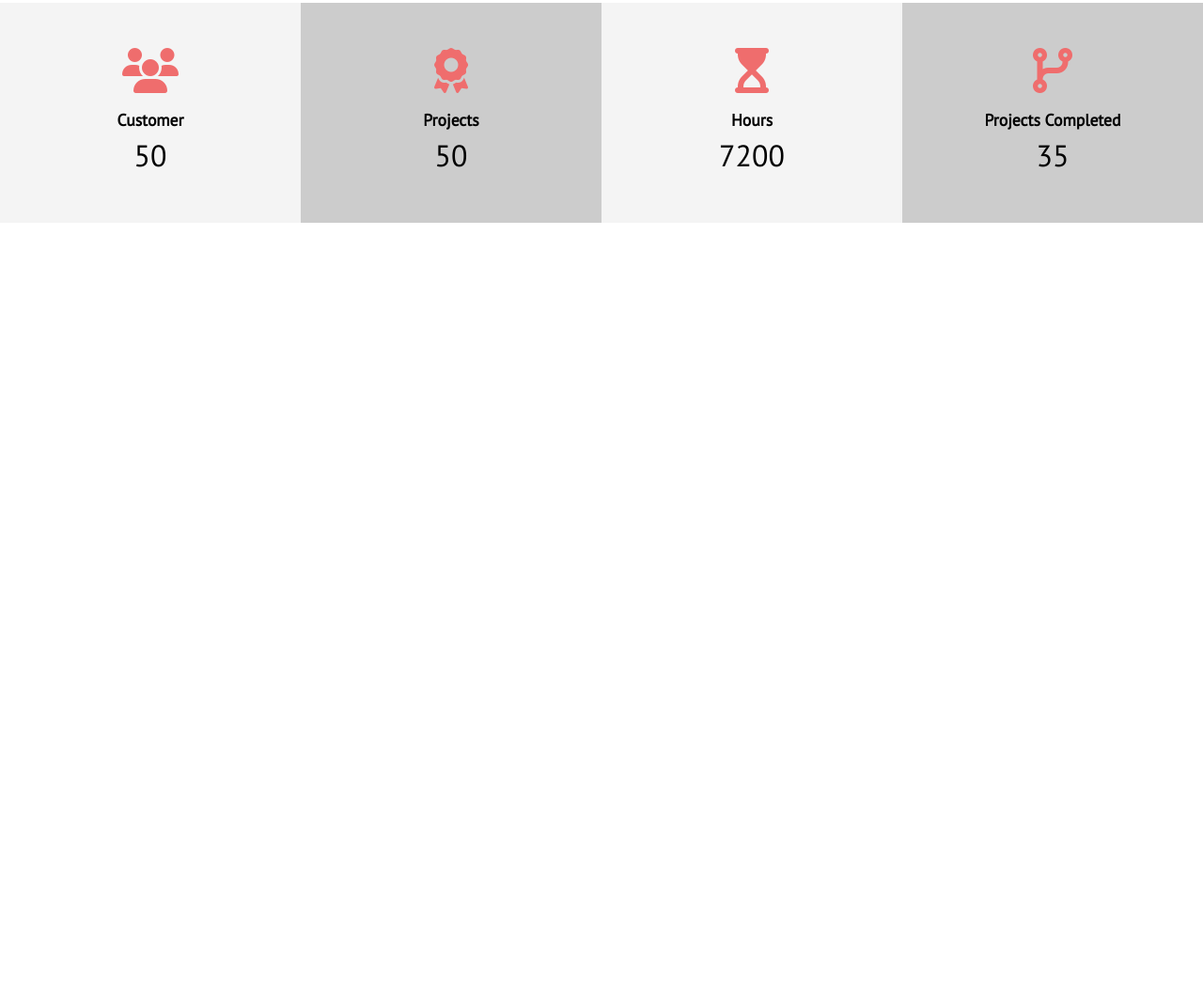
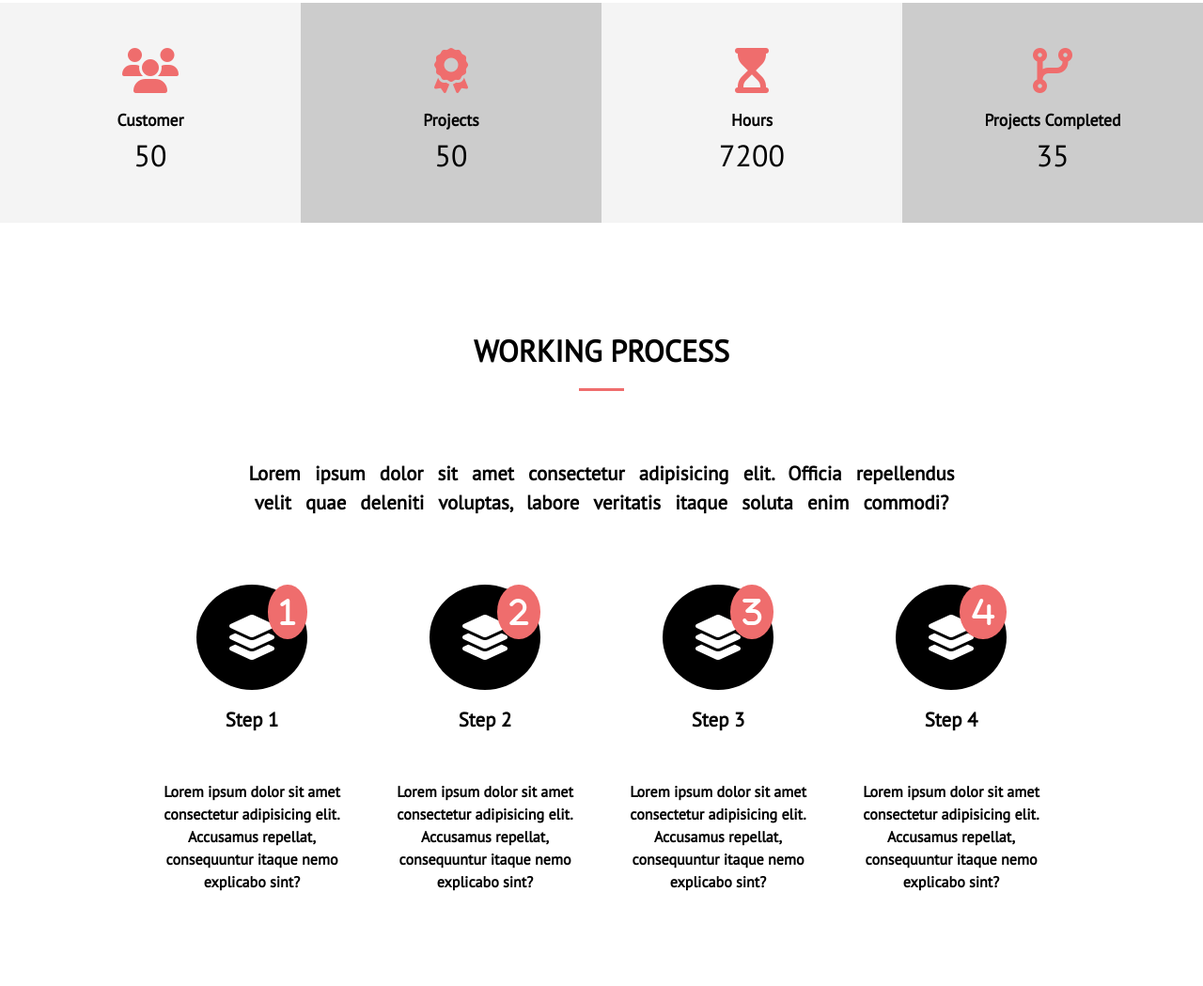
Before and after one commit to secilseleci/freelancer, a website: page public/index.html in a window 1280 px wide. Shown: the part 1796-2845 px from the top of the page at 94% size. Before the commit the page ends 2113 px from the top, so only its background shows below. Drawn offline with nearby package versions, Linux system fonts and the light colour scheme; a web font is replaced by a local one.

Commit message:
working process section is completed

```diff
--- a/public/index.html
+++ b/public/index.html
@@ -136,6 +136,61 @@
       </div>
     </section>
 
+    <!-- Section c -->
+    <section id="home__c" class="text-center py-2">
+      <div class="container">
+        <h2 class="section-title">Working Process</h2>
+        <div class="border-bottom"></div>
+        <div class="lead">
+          Lorem ipsum dolor sit amet consectetur adipisicing elit. Officia
+          repellendus velit quae deleniti voluptas, labore veritatis itaque
+          soluta enim commodi?
+        </div>
+
+        <div class="item-steps">
+          <div class="step">
+            <i class="fa-solid fa-layer-group fa-4x icon"
+              ><div class="step-number">1</div></i
+            >
+            <div class="title">Step 1</div>
+            <div class="text">
+              Lorem ipsum dolor sit amet consectetur adipisicing elit. Accusamus
+              repellat, consequuntur itaque nemo explicabo sint?
+            </div>
+          </div>
+          <div class="step">
+            <i class="fa-solid fa-layer-group fa-4x icon"
+              ><div class="step-number">2</div></i
+            >
+            <div class="title">Step 2</div>
+            <div class="text">
+              Lorem ipsum dolor sit amet consectetur adipisicing elit. Accusamus
+              repellat, consequuntur itaque nemo explicabo sint?
+            </div>
+          </div>
+          <div class="step">
+            <i class="fa-solid fa-layer-group fa-4x icon"
+              ><div class="step-number">3</div></i
+            >
+            <div class="title">Step 3</div>
+            <div class="text">
+              Lorem ipsum dolor sit amet consectetur adipisicing elit. Accusamus
+              repellat, consequuntur itaque nemo explicabo sint?
+            </div>
+          </div>
+          <div class="step">
+            <i class="fa-solid fa-layer-group fa-4x icon"
+              ><div class="step-number">4</div></i
+            >
+            <div class="title">Step 4</div>
+            <div class="text">
+              Lorem ipsum dolor sit amet consectetur adipisicing elit. Accusamus
+              repellat, consequuntur itaque nemo explicabo sint?
+            </div>
+          </div>
+        </div>
+      </div>
+    </section>
     <script src="js/jquery.min.js"></script>
     <script src="js/type-writer.js"></script>
     <script src="js/owl.carousel.js"></script>
--- a/scss/_home.scss
+++ b/scss/_home.scss
@@ -96,4 +96,49 @@
       }
     }
   }
+
+  &__c {
+    .item-steps {
+      display: grid;
+      grid-template-columns: repeat(4, 1fr);
+      gap: 2rem;
+
+      & div {
+        font-weight: bold;
+        margin-bottom: 3rem;
+        font-size: 1rem;
+        & .title {
+          font-size: 1.3rem;
+        }
+      }
+      & i {
+        color: white;
+        position: relative;
+        background-color: black;
+        border-radius: 50%;
+        padding: 2rem;
+        font-size: 3rem;
+        margin-bottom: 1rem;
+        transition: 1s all;
+
+        &:hover {
+          background-color: $primary-color;
+          & .step-number {
+            background-color: black;
+          }
+        }
+
+        & .step-number {
+          color: white;
+          padding: 0.8rem;
+          position: absolute;
+          top: 0;
+          right: 0;
+          font-size: 2rem;
+          border-radius: 50%;
+          background-color: $primary-color;
+        }
+      }
+    }
+  }
 }
--- a/scss/_mobile.scss
+++ b/scss/_mobile.scss
@@ -43,4 +43,24 @@
       }
     }
   }
+
+  // section c
+  #home {
+    &__c {
+      .item-steps {
+        display: grid;
+        grid-template-columns: repeat(1, 1fr);
+        grid-template-rows: repeat(4, 1fr);
+
+        & .text {
+          padding: 0 1rem;
+        }
+
+        & .title {
+          padding: 0 1rem;
+          margin-bottom: 1rem;
+        }
+      }
+    }
+  }
 }
```
Also changed, not shown: public/css/main.css.
